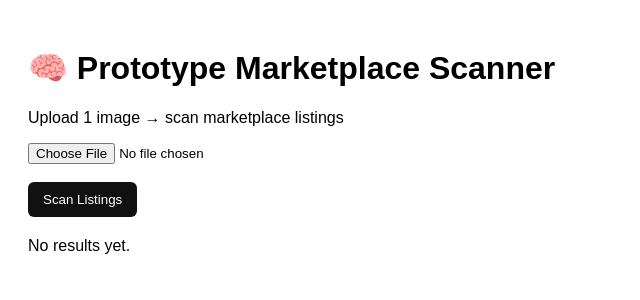
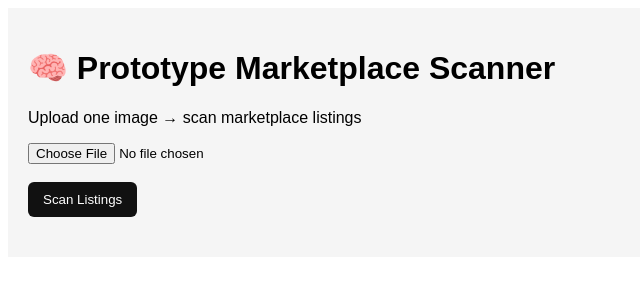
Before and after one commit to icollectech/prototype-visual-matcher, a React (Vite) app: page / in a window 1280 px wide. Shown: the top 300 px of the page, without its empty margins (0-640 px from the left). Built offline with nearby package versions, Linux system fonts and the light colour scheme.

Commit message:
Update App.jsx

```diff
--- a/src/App.jsx
+++ b/src/App.jsx
@@ -5,7 +5,7 @@ function buildQuery(fileName) {
     fileName
       .replace(/\.[^/.]+$/, "")
       .replace(/IMG|DSC|photo|image|Screenshot|capture/gi, "")
-      .trim() + " prototype EVT DVT Apple device"
+      .trim() + " prototype EVT Apple device"
   );
 }
 
@@ -13,9 +13,12 @@ export default function App() {
   const [image, setImage] = useState(null);
   const [results, setResults] = useState([]);
   const [loading, setLoading] = useState(false);
+  const [error, setError] = useState("");
 
   function handleImage(e) {
     setImage(e.target.files[0]);
+    setResults([]);
+    setError("");
   }
 
   async function runScan() {
@@ -25,9 +28,13 @@ export default function App() {
     }
 
     setLoading(true);
+    setError("");
+    setResults([]);
 
     try {
       const query = buildQuery(image.name);
+
+      console.log("QUERY:", query);
 
       const res = await fetch("/api/search", {
         method: "POST",
@@ -37,28 +44,35 @@ export default function App() {
         body: JSON.stringify({ query })
       });
 
+      console.log("STATUS:", res.status);
+
+      const text = await res.text();
+      console.log("RAW RESPONSE:", text);
+
       if (!res.ok) {
-        throw new Error("Backend error: " + res.status);
+        throw new Error(`Server error ${res.status}`);
       }
 
-      const data = await res.json();
+      const data = JSON.parse(text);
 
-      console.log("BACKEND RESPONSE:", data);
+      if (!data.results) {
+        throw new Error("No results returned from backend");
+      }
 
-      setResults(data.results || []);
+      setResults(data.results);
     } catch (err) {
       console.error(err);
-      alert("Backend failed. Check Vercel deployment.");
+      setError("Backend failed or returned invalid data.");
     }
 
     setLoading(false);
   }
 
   return (
-    <div style={{ padding: 20, fontFamily: "Arial" }}>
+    <div style={{ padding: 20, fontFamily: "Arial", background: "#f5f5f5" }}>
       <h1>🧠 Prototype Marketplace Scanner</h1>
 
-      <p>Upload 1 image → scan marketplace listings</p>
+      <p>Upload one image → scan marketplace listings</p>
 
       <input type="file" accept="image/*" onChange={handleImage} />
 
@@ -79,26 +93,30 @@ export default function App() {
         {loading ? "Scanning..." : "Scan Listings"}
       </button>
 
+      {/* ERROR DISPLAY */}
+      {error && (
+        <p style={{ color: "red", marginTop: 10 }}>
+          {error}
+        </p>
+      )}
+
+      {/* RESULTS */}
       <div style={{ marginTop: 20 }}>
-        {results.length === 0 && !loading && (
-          <p>No results yet.</p>
-        )}
-
         {results.map((r, i) => (
           <div
             key={i}
             style={{
-              border: "1px solid #ddd",
+              background: "#fff",
               padding: 10,
               marginBottom: 10,
-              borderRadius: 8
+              borderRadius: 8,
+              border: "1px solid #ddd"
             }}
           >
             {r.image && (
               <img
                 src={r.image}
                 width="80"
-                alt=""
                 style={{ borderRadius: 6 }}
               />
             )}
```
